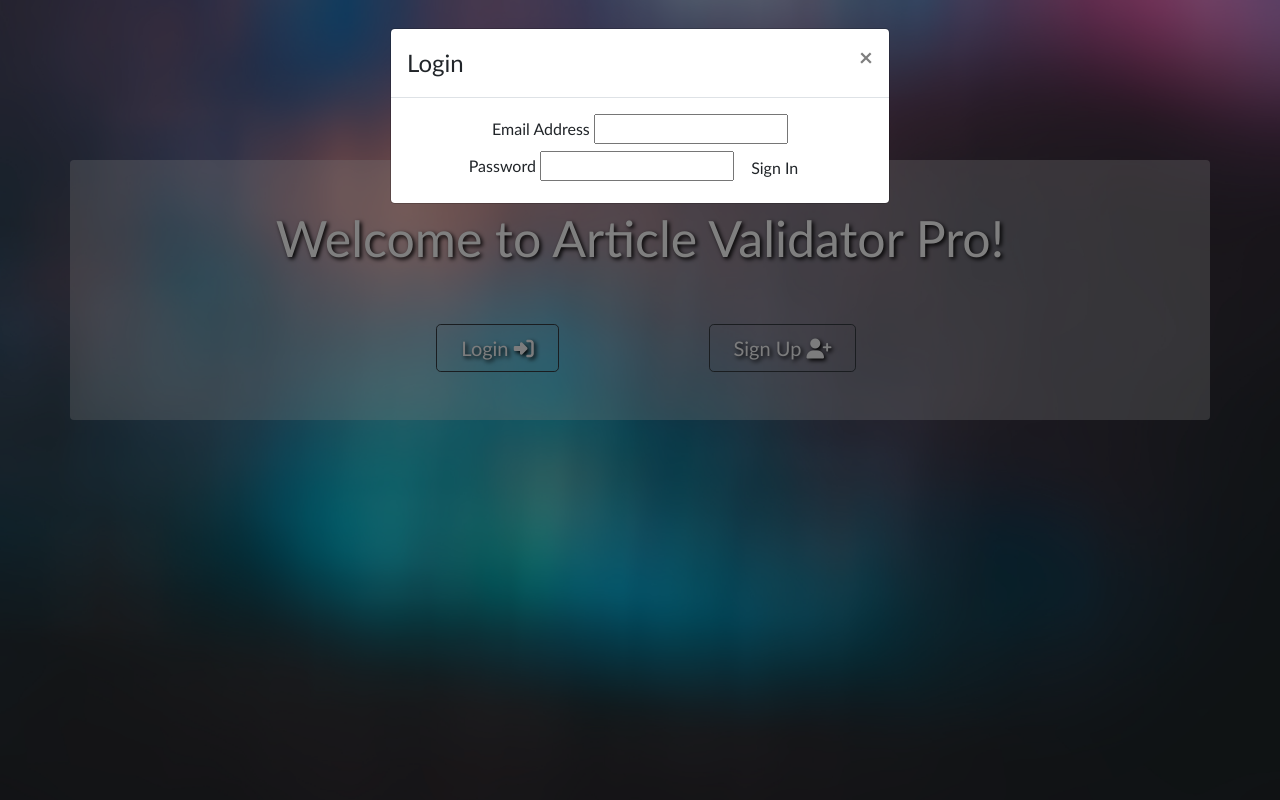
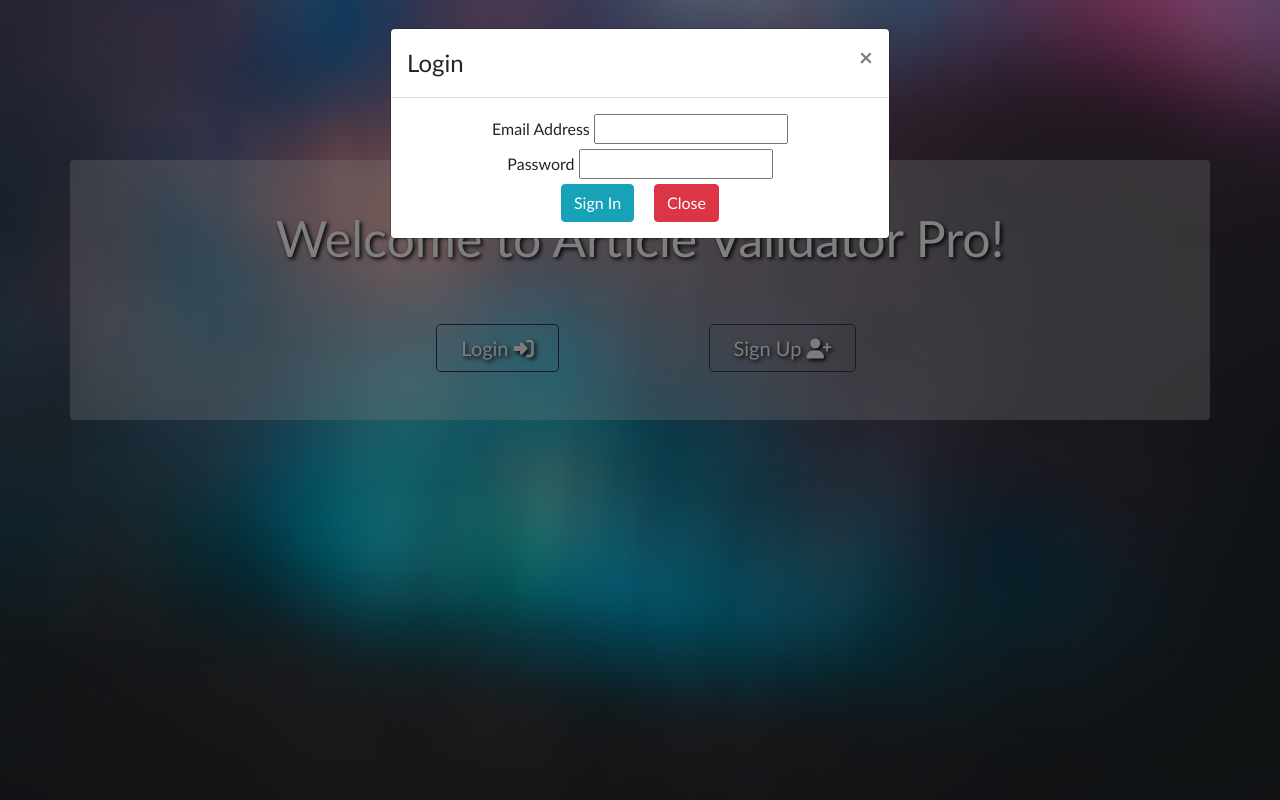
Before and after one commit to lrdkelvin/thisyeartho, a Node server app: page / in a window 1280 px wide, after a click on "Login". Run offline with Node 20, Linux system fonts and the light colour scheme; some libraries are stand-ins or nearby versions.

Commit message:
updating a couple of button styles

```diff
--- a/public/css/styles.css
+++ b/public/css/styles.css
@@ -14,6 +14,10 @@ form#add {
 button.edit {
   float: right;
   margin: 5px;
+}
+
+.card {
+  margin-left: 400px;
 }
 
 .top-30 {
@@ -81,3 +85,11 @@ button.edit {
 .mrg-top-5 {
   margin-top: 100px;
 }
+
+.btn-info {
+  margin-right: 20px;
+}
+
+form {
+  overflow: hidden;
+}
--- a/public/index.html
+++ b/public/index.html
@@ -61,15 +61,10 @@ functionality.-->
                                 <br>
                                 <label for="password">Password</label>
                                 <input name="password" type="password" />
-                                <input class="btn" type="submit" value="Sign In" />
-
+                                <br>
+                                <input class="btn btn-info" type="submit" value="Sign In" /><button type="button" class="btn btn-danger" data-dismiss="modal">Close</button>
                             </form>
                         </div>
-                        <!-- Modal footer -->
-                        <!-- <div class="modal-footer">
-                            <button type="submit" class="btn btn-info" data-dismiss="modal">Login</button>
-                            <button type="button" class="btn btn-danger" data-dismiss="modal">Close</button>
-                        </div> -->
                     </div>
                 </div>
             </div>
@@ -98,14 +93,10 @@ functionality.-->
                                 <br>
                                 <label for="password">Password</label>
                                 <input name="password" type="password" />
-                                <input class="btn" type="submit" value="Sign Up" />
+                                <br>
+                                <input class="btn btn-info" type="submit" value="Sign Up" /><button type="button" class="btn btn-danger" data-dismiss="modal">Close</button>
                             </form>
                         </div>
-                        <!-- Modal footer -->
-                        <!-- <div class="modal-footer">
-                            <button type="submit" class="btn btn-info" data-dismiss="modal">Sign Up</button>
-                            <button type="button" class="btn btn-danger" data-dismiss="modal">Close</button>
-                        </div> -->
                     </div>
                 </div>
             </div>
```
